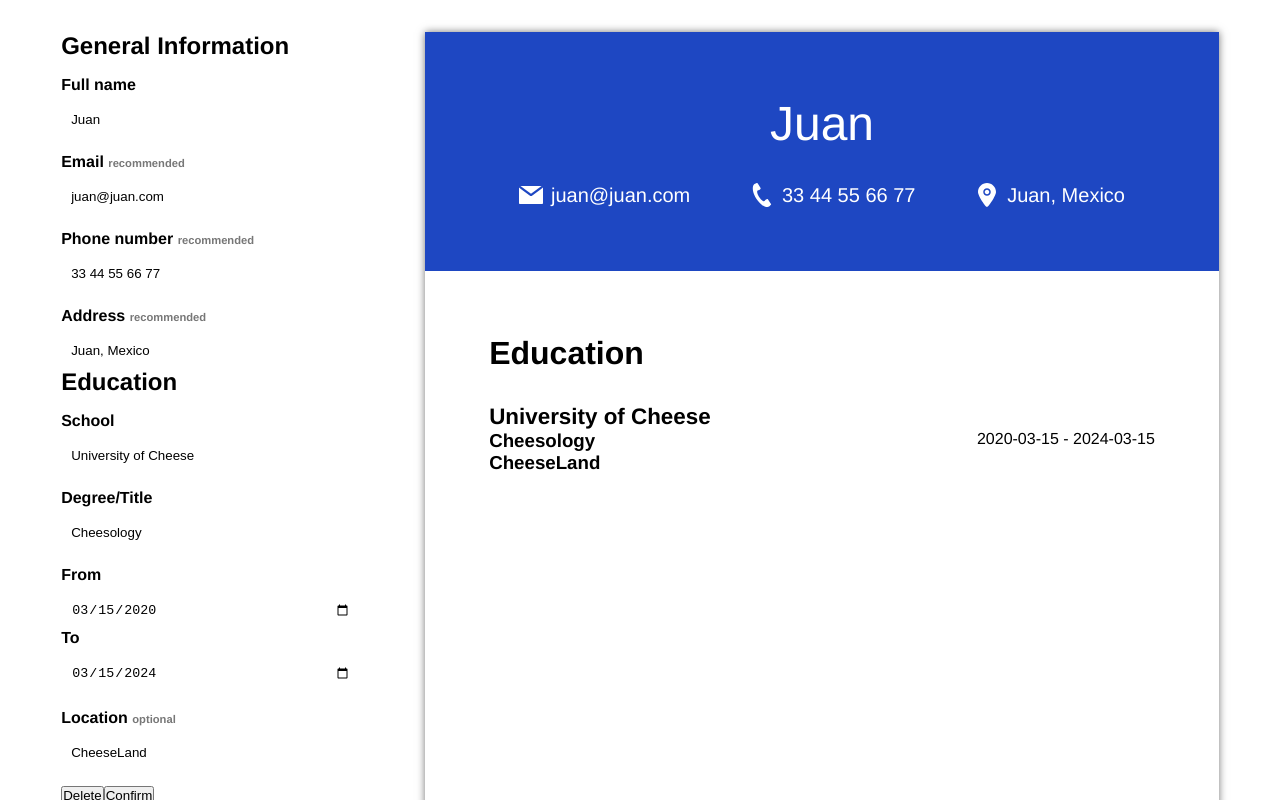
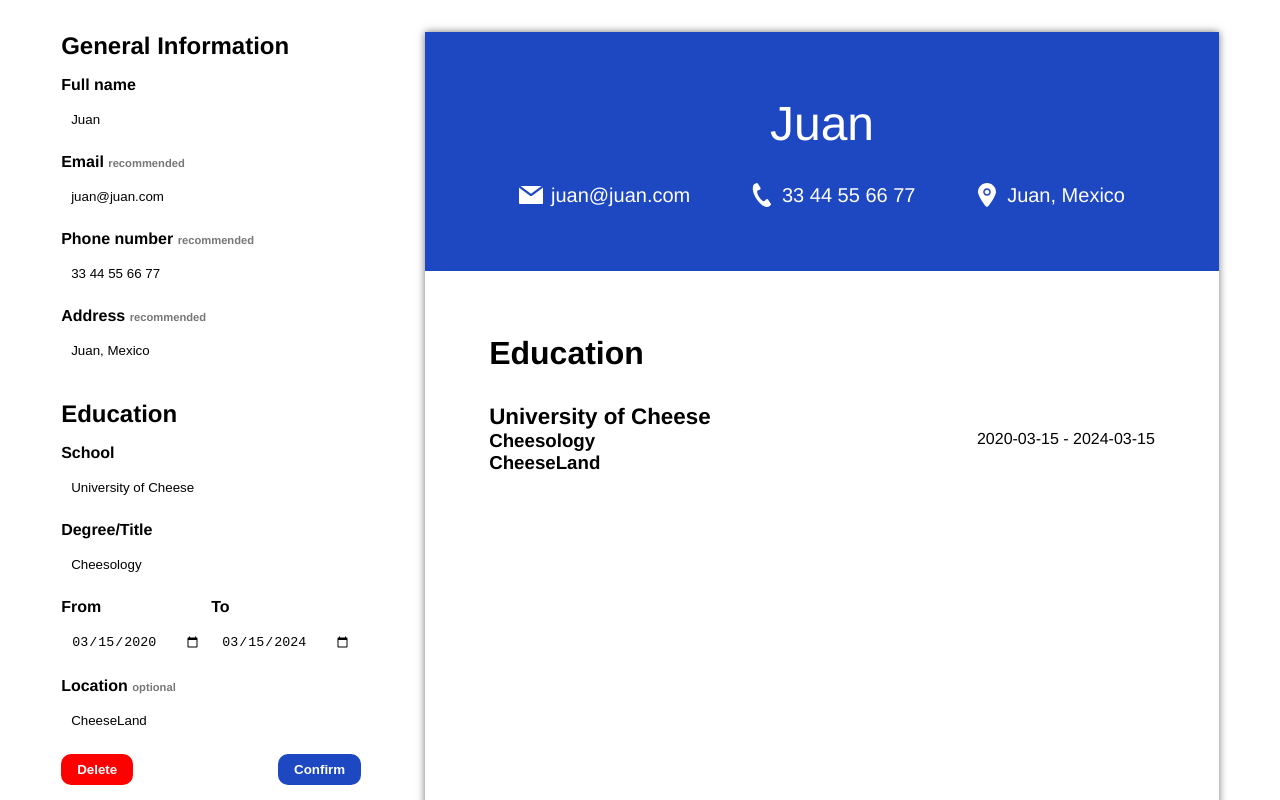
Before and after one commit to RogerEaux/CV-Application, a React (Vite) app: page / in a window 1280 px wide. Both pictures are taken after a click on the item "University of Cheese". Shown: the top 800 px of the page. Built offline with nearby package versions, Linux system fonts and the light colour scheme.

Commit message:
Add edit buttons styles

```diff
--- a/src/styles/Content.css
+++ b/src/styles/Content.css
@@ -1,5 +1,9 @@
 section {
   margin: 32px;
+}
+
+.editables {
+  min-width: 300px;
 }
 
 fieldset {
@@ -8,6 +12,7 @@ fieldset {
   flex-direction: column;
   gap: 16px;
   font-weight: 700;
+  margin-bottom: 32px;
 }
 
 fieldset h1 {
@@ -38,8 +43,46 @@ fieldset input:focus {
   transition: border 0.5s;
 }
 
-.editables {
-  min-width: 300px;
+fieldset ul {
+  display: flex;
+  flex-direction: column;
+  gap: 16px;
+}
+
+fieldset li {
+  cursor: pointer;
+  font-size: 1.2rem;
+}
+
+.buttons {
+  display: flex;
+  justify-content: space-between;
+}
+
+.buttons button {
+  padding: 8px 16px;
+  border: none;
+  border-radius: 10px;
+  color: white;
+  font-weight: 700;
+  cursor: pointer;
+}
+
+.buttons :nth-child(1) {
+  background-color: red;
+}
+
+.buttons :nth-child(2) {
+  background-color: var(--blue);
+}
+
+.buttons :nth-child(3) {
+  background-color: green;
+}
+
+.date {
+  display: grid;
+  grid-template-columns: 1fr 1fr;
 }
 
 .displayable {
```
